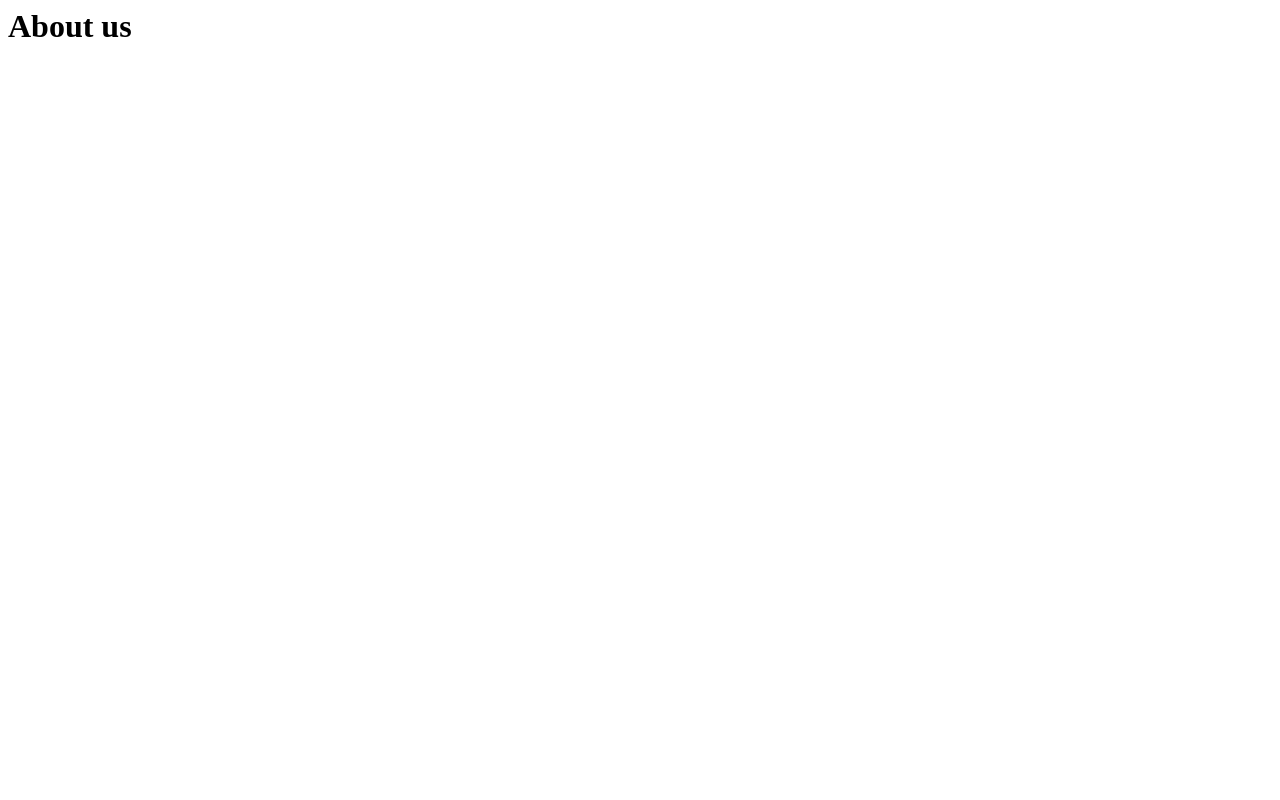
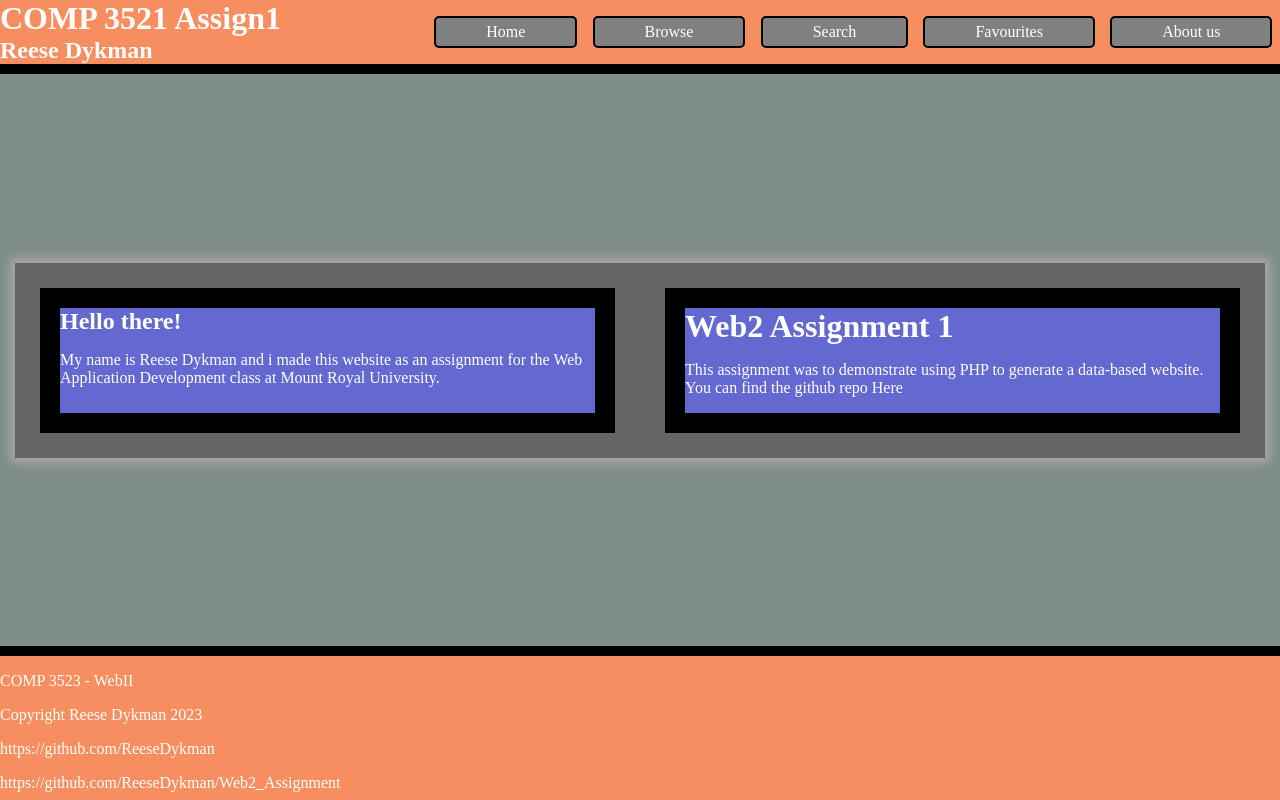
Before and after one commit to ReeseDykman/Web2_Assignment, a PHP site: page /about-us.php in a window 1280 px wide. Before the commit the page is almost empty. Run offline with PHP 8.4, Linux system fonts and the light colour scheme.

Commit message:
finished about-us page

```diff
--- a/about-us.php
+++ b/about-us.php
@@ -1,3 +1,46 @@
 <?php
-echo "<h1>About us</h1>"
+require_once './includes/songs-helper.php';
 ?>
+<!DOCTYPE html>
+<html lang="en">
+    <head>
+        <meta charset="utf-8">
+        <title>Assignment 1</title>
+        <meta name="author" content="Reese Dykman">
+        <meta name="description" content="About us page">
+        <meta name="keywords" content="Aboutus, about the author, song info website">
+        <meta name="viewport" content="width=device-width, initial-scale=1.0">
+        <link rel="stylesheet" href="./styles/about-us.css" />
+        <link rel="stylesheet" href="./styles/global-styles.css" />
+    </head>
+
+    <body>
+        <header>
+            <?=generateHeader();?>
+        </header>
+
+
+
+        <div class="black-box">
+            <div class=purple-box>
+                <section id = "songInfoContainer">
+                    <h1>Hello there!</h1>
+                    <p>My name is Reese Dykman and i made this website as an assignment
+                        for the Web Application Development class at Mount Royal University.
+                    </p>
+            </div>
+            <div class=purple-box>
+                <h1>Web2 Assignment 1</h1>
+                <p>This assignment was to demonstrate using PHP
+                    to generate a data-based website. You can find the github repo
+                    <a href=https://github.com/ReeseDykman/Web2_Assignment>Here</a>
+                </p>
+            </div>
+        </div>
+    </body>
+
+    <footer><?=generateFooter()?></footer>
+
+
+
+</html>
--- a/home.php
+++ b/home.php
@@ -23,7 +23,7 @@ $studySongs = $searcher->getStudying();
         <meta charset="utf-8">
         <title>Assignment 1</title>
         <meta name="author" content="Reese Dykman">
-        <meta name="description" content="Single song page">
+        <meta name="description" content="Song searcher home page">
         <meta name="keywords" content="song, song info, song info home page">
         <meta name="viewport" content="width=device-width, initial-scale=1.0">
         <link rel="stylesheet" href="./styles/home.css" />
--- a/search-results.php
+++ b/search-results.php
@@ -65,7 +65,7 @@ if(isset($_GET['searchBy'])){
         <meta charset="utf-8">
         <title>Assignment 1</title>
         <meta name="author" content="Reese Dykman">
-        <meta name="description" content="Song search page">
+        <meta name="description" content="Song search results page">
         <meta name="keywords" content="song, song search, song search results page">
         <meta name="viewport" content="width=device-width, initial-scale=1.0">
         <link rel="stylesheet" href="styles\global-styles.css"/>
--- /dev/null
+++ b/styles/about-us.css
@@ -0,0 +1,14 @@
+.black-box{
+    display: grid;
+    grid-template-columns: 1fr 1fr;
+}
+h1{
+    word-wrap: break-word;
+    word-break: break-all;
+}
+@media (max-width: 750px){
+    .black-box{
+        display: grid;
+        grid-template-columns: 1fr;
+    }
+}
--- a/styles/global-styles.css
+++ b/styles/global-styles.css
@@ -83,12 +83,14 @@ a{
     text-decoration: none;
     color: white;
 }
+#title{
+    max-height: 50%;
+}
 @media (max-width:875px){
 
     header{
         display: grid;
         grid-template-columns: 1fr;
-        grid-template-rows: 1fr 1fr;
         grid-template-areas: "a1"
                             "a2";
 
```
